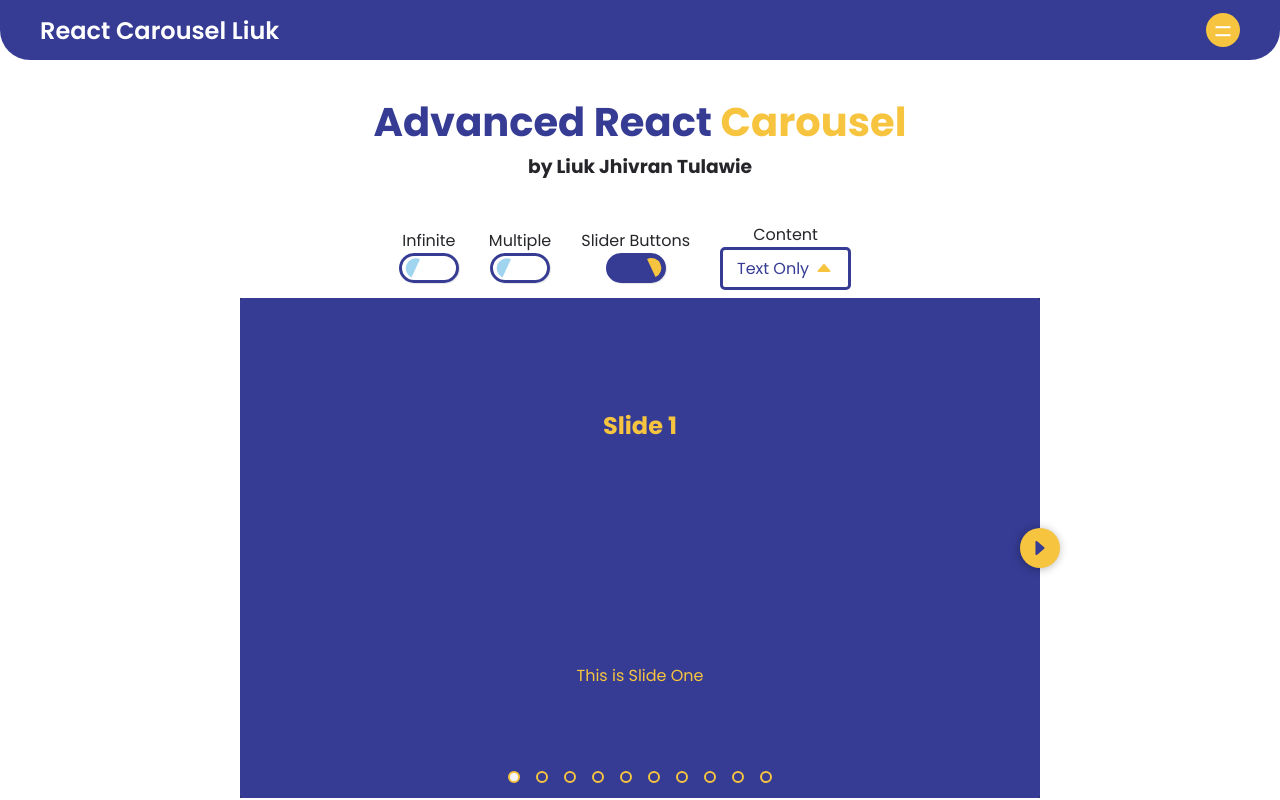
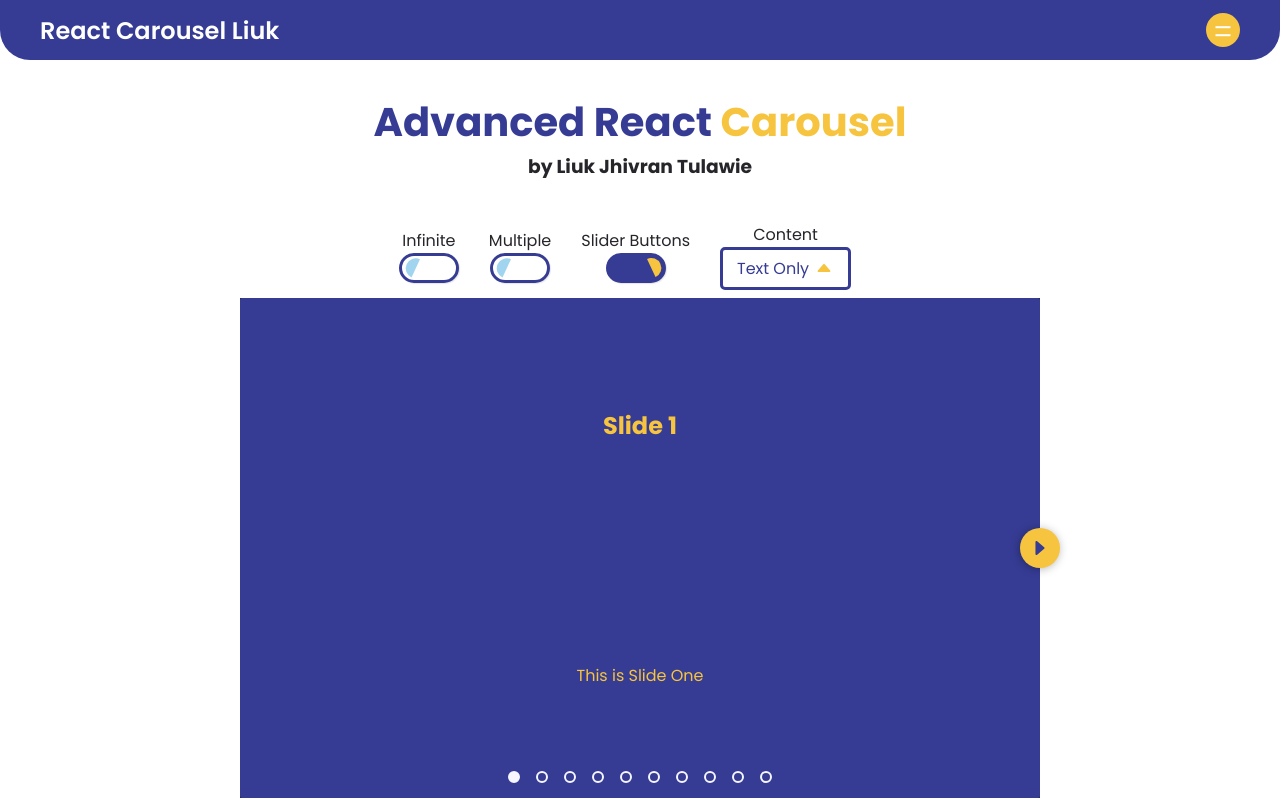
Before and after one commit to LukeGibran/react-carousel-liuk, a React app: page / in a window 1280 px wide. Built offline with nearby package versions, Linux system fonts and the light colour scheme.

Commit message:
Fixed sliding issues

```diff
--- a/src/scss/_slider.scss
+++ b/src/scss/_slider.scss
@@ -93,7 +93,7 @@
     .selectItem {
       width: 12px;
       height: 12px;
-      border: 2px solid $secondary;
+      border: 2px solid $white;
       border-radius: 50px;
       margin: 5px 8px;
       cursor: pointer;
@@ -103,4 +103,12 @@
       }
     }
   }
+  &.loaded {
+    .slides {
+      .slide:nth-child(odd) {
+        background-color: $tertiary;
+        color: $primary;
+      }
+    }
+  }
 }
--- a/src/widgets/Slider/SelectBtn.jsx
+++ b/src/widgets/Slider/SelectBtn.jsx
@@ -7,7 +7,7 @@ const SelectBtn = ({ selectSlide, slidesLength, index }) => {
     items.push(
       <li
         key={x}
-        className={`selectItem ${index === x && 'selected'}`}
+        className={`selectItem ${index === x ? 'selected' : ''}`}
         onClick={() => selectSlide(x)}
       ></li>
     );
--- a/src/widgets/Slider/index.jsx
+++ b/src/widgets/Slider/index.jsx
@@ -30,6 +30,7 @@ class index extends Component {
       buttonClick: '',
       selectedIndex: 0,
       goSlide: '',
+      dragging: false,
     };
   }
 
@@ -74,7 +75,10 @@ class index extends Component {
     e.preventDefault();
     const { sliderItems } = this;
 
-    this.setState({ posInitial: sliderItems.current.offsetLeft });
+    this.setState({
+      posInitial: sliderItems.current.offsetLeft,
+      dragging: true,
+    });
 
     sliderItems.current.style.cursor = 'grabbing';
     const { dragEnd, dragMove } = this;
@@ -92,10 +96,11 @@ class index extends Component {
 
     const {
       sliderItems,
-      state: { posX1, posX2, slideSize, slidesLength },
+      state: { posX1, posX2, slideSize, slidesLength, dragging },
       props: { infinite },
     } = this;
 
+    if (dragging) {
       if (e.type == 'touchmove') {
         this.setState({
           posX2: posX1 - e.touches[0].clientX,
@@ -109,19 +114,21 @@ class index extends Component {
       if (
         parseInt(sliderItems.current.style.left) > -(slideSize - 1) &&
         !infinite
-    )
+      ) {
+        sliderItems.current.style.left = -slideSize + 'px';
         return;
+      }
       if (
         parseInt(sliderItems.current.style.left) <
           -(slideSize * slidesLength + 1) &&
         !infinite
       ) {
-      // sliderItems.current.style.left = -(slideSize * slidesLength) + 'px';
         return;
       }
 
       sliderItems.current.style.left =
         sliderItems.current.offsetLeft - posX2 + 'px';
+    }
   }
 
   dragEnd() {
@@ -142,6 +149,7 @@ class index extends Component {
       sliderItems.current.style.left = posInitial + 'px';
     }
 
+    this.setState({ dragging: false });
     document.onmouseup = null;
     document.onmousemove = null;
   }
@@ -216,20 +224,20 @@ class index extends Component {
     const {
       sliderItems,
       state: {
-        posInitial,
         slideSize,
         buttonClick,
         allowShift,
         selectedIndex,
         goSlide,
+        index,
       },
     } = this;
 
     if (!allowShift) {
       if (buttonClick === NEXT) {
-        sliderItems.current.style.left = posInitial - slideSize + 'px';
+        sliderItems.current.style.left = -((index + 1) * slideSize) + 'px';
       } else if (buttonClick === PREV) {
-        sliderItems.current.style.left = posInitial + slideSize + 'px';
+        sliderItems.current.style.left = -((index + 1) * slideSize) + 'px';
       }
     }
     if (goSlide === GO_SLIDE) {
```
Lines whose indentation alone changed are shown as unchanged.
